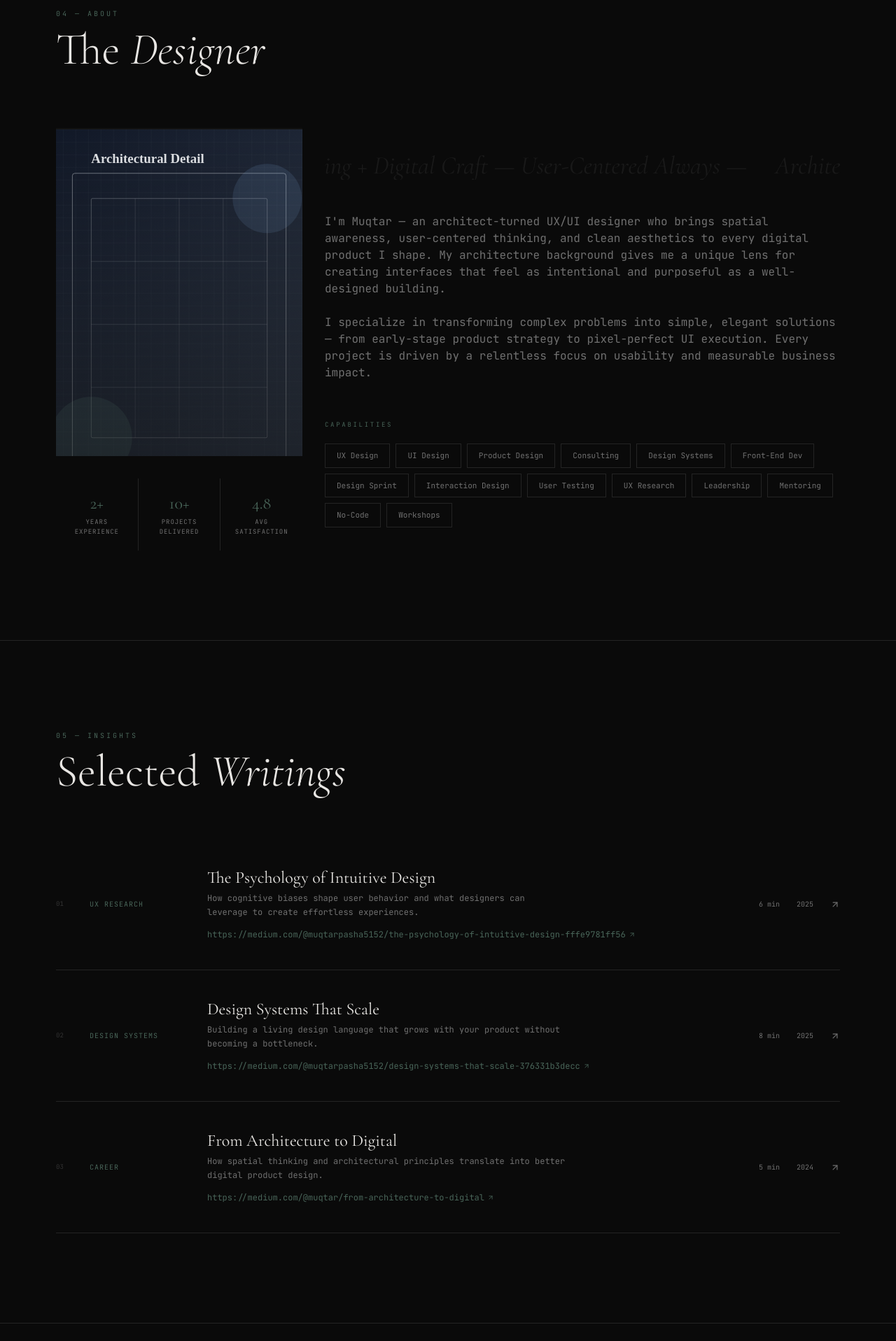
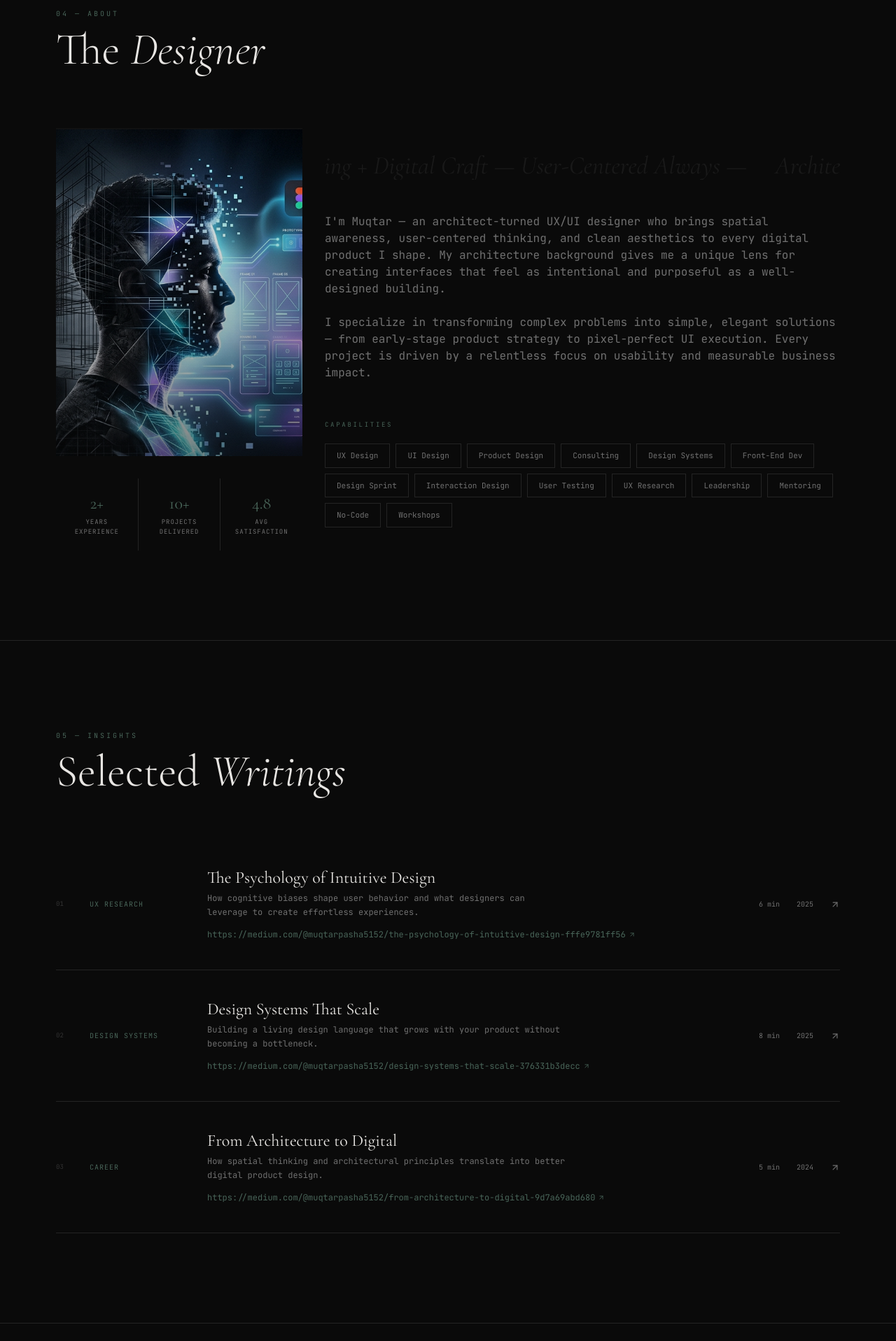
Before and after one commit to Muqtar5152/Muqtar-UI-UX-website-, a React (Vite) app: page / in a window 1280 px wide. Shown: the part 2866-4783 px from the top of the page at 70% size. Built offline with nearby package versions, Linux system fonts and the light colour scheme.

Commit message:
Update career blog link and about section image

```diff
--- a/src/components/AboutSection.jsx
+++ b/src/components/AboutSection.jsx
@@ -1,7 +1,8 @@
 import { useRef } from "react";
 import { motion, useScroll, useTransform } from "framer-motion";
 
-const ABOUT_IMG = `${import.meta.env.BASE_URL}about/architectural-detail.svg`;
+const ABOUT_IMG = `${import.meta.env.BASE_URL}about/architectural-detail.jpg`;
+const ABOUT_IMG_FALLBACK = `${import.meta.env.BASE_URL}about/architectural-detail.svg`;
 
 const SKILLS = [
   "UX Design", "UI Design", "Product Design", "Consulting",
@@ -52,6 +53,11 @@ export default function AboutSection() {
               alt="Architectural detail"
               className="w-full h-[115%] object-cover absolute top-0"
               style={{ y: imgY }}
+              onError={(e) => {
+                if (e.currentTarget.src.endsWith("architectural-detail.jpg")) {
+                  e.currentTarget.src = ABOUT_IMG_FALLBACK;
+                }
+              }}
             />
             <div className="absolute inset-0 bg-gradient-to-t from-background/50 to-transparent" />
           </div>
--- a/src/components/BlogSection.jsx
+++ b/src/components/BlogSection.jsx
@@ -27,7 +27,7 @@ const BLOG_POSTS = [
     date: "2024",
     category: "Career",
     readTime: "5 min",
-    url: "https://medium.com/@muqtar/from-architecture-to-digital", // Placeholder URL
+    url: "https://medium.com/@muqtarpasha5152/from-architecture-to-digital-9d7a69abd680",
   },
 ];
 
```
Also changed, not shown: public/about/architectural-detail.jpg (added).
